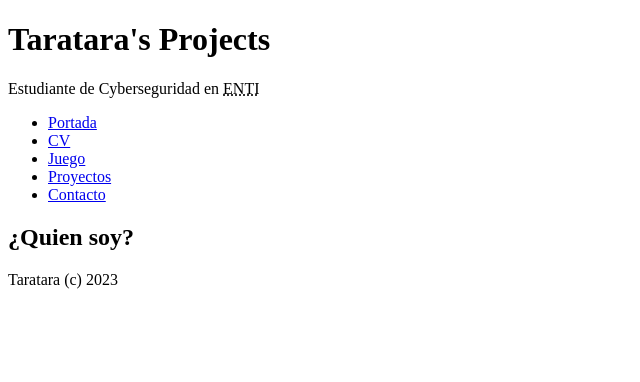
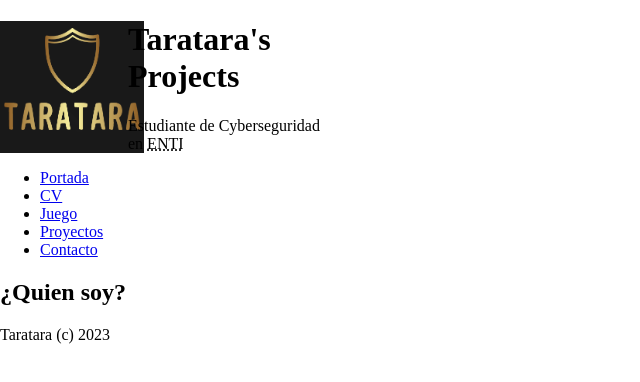
Before and after one commit to Tara7ara/Tara7ara.github.io, a plain HTML site: page index.html in a window 1280 px wide. Shown: the whole page, without its empty margins (0-640 px from the left). Drawn offline with Linux system fonts and the light colour scheme.

Commit message:
img prueba

```diff
--- a/index.html
+++ b/index.html
@@ -1,6 +1,9 @@
 <!DOCTYPE html>
 <html>
-<head><title>Taratara's Projects</title></head>
+<head>
+<title>Taratara's Projects</title>
+<link rel="stylesheet" href="style.css" />
+</head>
 <body>
 <header>
 <h1>Taratara's Projects</h1>
--- /dev/null
+++ b/style.css
@@ -0,0 +1,12 @@
+html,body{
+margin:0;
+padding:0;
+}
+
+header{
+width:200px;
+padding: 0 0 0 128px;
+background-image:url(logo.png);
+background-repeat:no-repeat;
+background-size:144px;
+}
```
Also changed, not shown: template.html (+4 -1 lines), logo.png (added), 3 other files.
